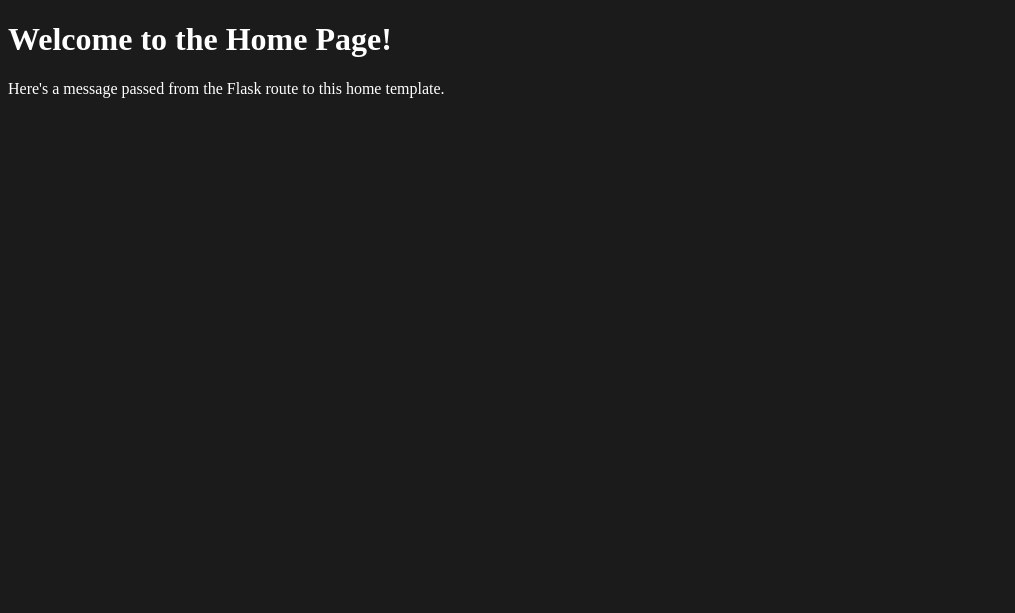
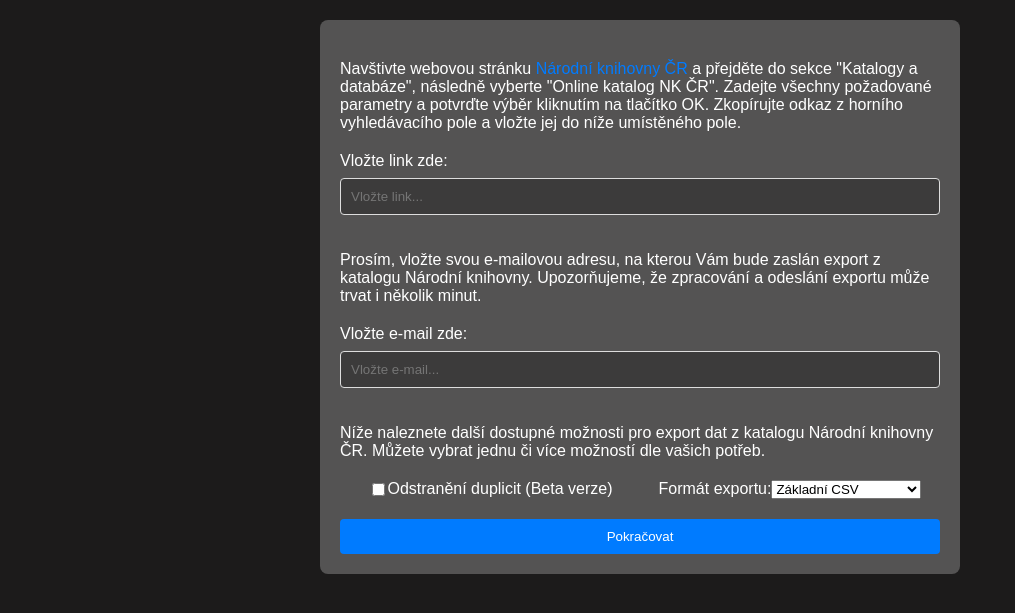
Before and after one commit to Boubik/CNLE, a Flask app: page / in a window 1280 px wide. Shown: the top 613 px of the page, without its empty margins (0-1015 px from the left). Run offline with Flask 3, Linux system fonts and the light colour scheme.

Commit message:
add SendGrid and testing

```diff
--- a/app.py
+++ b/app.py
@@ -1,4 +1,5 @@
-from flask import Flask, render_template
+from flask import Flask, render_template, request, redirect, url_for
+import subprocess
 
 app = Flask(__name__)
 
@@ -8,11 +9,23 @@
     message = "Here's a message passed from the Flask route to this home template."
     return render_template('home.html', message=message)
 
-# Another page route
-@app.route('/add')
-def another_page():
-    message = "Here's a message passed from the Flask route to this add template."
-    return render_template('home.html', message=message)
+# send route
+@app.route('/send', methods=['POST'])
+def sendPage():
+    # Retrieve the data from the form
+    data = {}
+    data['link'] = request.form['linkInput']
+    data['email'] = request.form['email']
+    data['deduplication'] = request.form['deduplication']
+    data['exportOptions'] = request.form['exportOptions']
+    data['message'] = f"Vaše žádost byla úspěšně odeslána. Informace budou zaslány na e-mailovou adresu ({data['email']}). Proces zpracování může trvat několik minut. Děkujeme za vaši trpělivost."
+    # Assuming you want to pass two parameters: 'param1' and 'param2'
+    command = ["nohup", "venv/bin/python3", "test.py", data['link'], data['email'], data['deduplication'], data['exportOptions']]
+    # Start the subprocess with nohup
+    #subprocess.Popen(command, stdout=subprocess.DEVNULL, stderr=subprocess.STDOUT)
+    # Replace 'your_script.py' with the script you want to run, along with any necessary arguments
+    #data['resault'] = subprocess.run(["venv/bin/python3", "test.py", "param1", "param2"], capture_output=True, text=True)
+    return render_template('send.html', data=data)
 
 if __name__ == "__main__":
     app.run(debug=True)
--- /dev/null
+++ b/kek.txt
@@ -0,0 +1 @@
+Parameter 1: ada, Parameter 2: adasds@s.c
--- a/requirements.txt
+++ b/requirements.txt
@@ -1,3 +1,4 @@
 bs4
 selenium
 Flask
+sendgrid
--- a/static/style.css
+++ b/static/style.css
@@ -1,4 +1,98 @@
 body {
+    font-family: Arial, sans-serif;
     background-color: #1c1b1b;
     color: white;
+    margin: 0;
+    padding: 20px;
 }
+
+.container {
+    max-width: 600px;
+    margin: auto;
+    background-color: #545353;
+    padding: 20px;
+    border-radius: 8px;
+}
+
+.container a {
+    color: #007bff;
+    text-decoration: none;
+}
+
+.instructions {
+    margin-bottom: 20px;
+}
+
+.input-field {
+    width: 100%;
+    padding: 10px;
+    margin-bottom: 20px;
+    border-radius: 4px;
+    border: 1px solid #ddd;
+    box-sizing: border-box;
+    /* Ensures padding does not affect total width */
+}
+
+.submit-btn {
+    width: 100%;
+    padding: 10px;
+    background-color: #007bff;
+    color: #fff;
+    border: none;
+    border-radius: 4px;
+    cursor: pointer;
+}
+
+.submit-btn:hover {
+    background-color: #0056b3;
+}
+
+.form-label {
+    display: block;
+    margin-bottom: 8px;
+    color: #fff;
+}
+
+.form {
+    margin-top: 20px;
+}
+
+.input-field {
+    width: 100%;
+    padding: 10px;
+    margin-bottom: 20px;
+    border-radius: 4px;
+    border: 1px solid #ddd;
+    background-color: #3c3b3b;
+    color: white;
+}
+
+.submit-btn {
+    width: 100%;
+    padding: 10px;
+    background-color: #007bff;
+    color: #fff;
+    border: none;
+    border-radius: 4px;
+    cursor: pointer;
+    transition: background-color 0.3s ease;
+}
+
+.submit-btn:hover {
+    background-color: #0056b3;
+}
+
+.options-container {
+    display: flex;
+    flex-wrap: wrap;
+}
+
+.options-container-left, .options-container-right {
+    display: flex;
+    width: 50%;
+    justify-content: center;
+}
+
+.small-space {
+    height: 20px;
+}
--- a/templates/home.html
+++ b/templates/home.html
@@ -1,12 +1,46 @@
 <!DOCTYPE html>
-<html lang="en">
+<html lang="cs">
 <head>
     <meta charset="UTF-8">
-    <title>Home Page</title>
+    <meta name="viewport" content="width=device-width, initial-scale=1.0">
+    <title>Czech National Library Extractor</title>
     <link rel="stylesheet" href="{{ url_for('static', filename='style.css') }}">
 </head>
 <body>
-    <h1>Welcome to the Home Page!</h1>
-    <p>{{ message }}</p>
+    <div class="container">
+        <form action="/send" method="post" class="form">
+            <p class="instructions">
+                Navštivte webovou stránku <a href="https://www.nkp.cz" target="_blank">Národní knihovny ČR</a> a přejděte do sekce "Katalogy a databáze", následně vyberte "Online katalog NK ČR". Zadejte všechny požadované parametry a potvrďte výběr kliknutím na tlačítko OK. Zkopírujte odkaz z horního vyhledávacího pole a vložte jej do níže umístěného pole.
+            </p>
+            <label for="linkInput" class="form-label">Vložte link zde:</label>
+            <input type="text" id="linkInput" name="linkInput" placeholder="Vložte link..." class="input-field">
+            <p class="instructions">
+                Prosím, vložte svou e-mailovou adresu, na kterou Vám bude zaslán export z katalogu Národní knihovny. Upozorňujeme, že zpracování a odeslání exportu může trvat i několik minut.
+            </p>
+            <label for="linkInput" class="form-label">Vložte e-mail zde:</label>
+            <input type="email" id="linkInput" name="email" placeholder="Vložte e-mail..." class="input-field">
+            <p class="instructions">
+                Níže naleznete další dostupné možnosti pro export dat z katalogu Národní knihovny ČR. Můžete vybrat jednu či více možností dle vašich potřeb.
+            </p>
+            <div class='options-container'>
+                <div class='options-container-left'>
+                <input type="checkbox" id="checkButton" name="deduplication" class="check-button">
+                <label for="checkButton" class="check-label">Odstranění duplicit (Beta verze)</label>
+                </div>
+
+                <div class='options-container-right'>
+                    <label for="exportOptions" class="select-label">Formát exportu:</label>
+                    <select id="exportOptions" name="exportOptions" class="select-field">
+                        <option value="StripedCSV" selected>Základní CSV</option>
+                        <option value="FullCSV">Kompletní CSV</option>
+                        <option value="TXT">Textový soubor (TXT)</option>
+                        <option value="All">Všechny formáty</option>
+                    </select>
+                </div>
+            </div>
+            <div class='small-space'></div>
+            <button type="submit" class="submit-btn">Pokračovat</button>
+        </form>
+    </div>
 </body>
 </html>
```
Also changed, not shown: templates/add.html (deleted, +0 -12 lines), templates/send.html (added, +32 -0 lines), test.py (added, +29 -0 lines), testMail.py (added, +19 -0 lines), README.md.
